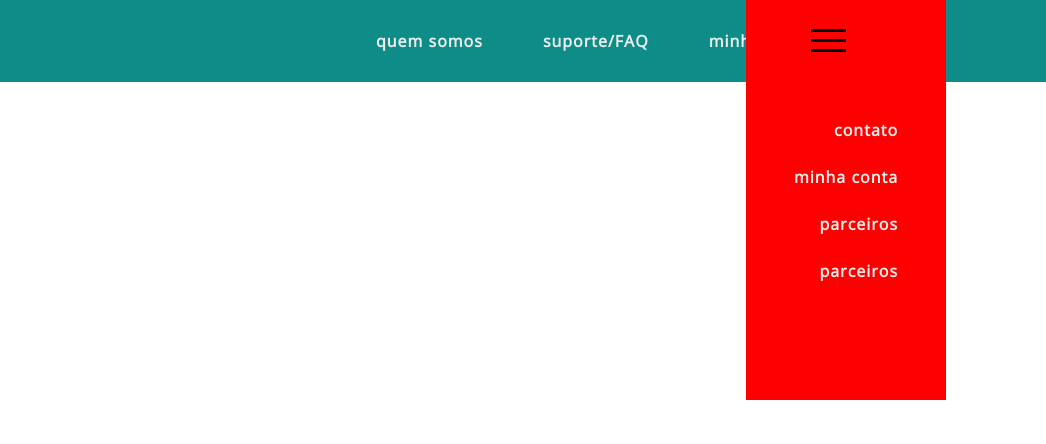
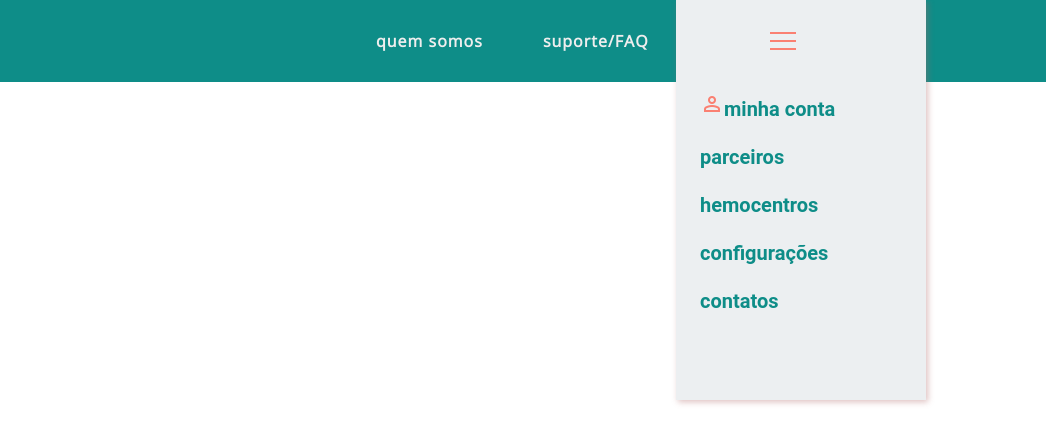
Before and after one commit to AndreiFernando/um_a_mais, a plain HTML site: page Projeto um A+/index.html in a window 1280 px wide. Shown: the full height of the page, 234-1280 px from the left. Drawn offline with nearby package versions, Linux system fonts and the light colour scheme.

Commit message:
Alterações do menu hamburguer

```diff
--- a/Projeto um A+/css/estilo.css
+++ b/Projeto um A+/css/estilo.css
@@ -53,17 +53,29 @@ nav ul li:hover a {
 }
 
 .navbar {
-    width: 200px;
+    width: 250px;
     height: 50%;
     background-color: #ff0000;
     position: fixed;
     top: 0;
-    right: 100px;
+    right: -250px;
     display: flex;
     justify-content: center;
     align-items: center;
     transition: right .8s cubic-bezier(1. 0. 0. 1);
+   }
+
+.container {
+  text-align:center;
+  /* perfect centering */
+  left:50%;
+  top:50%;
+  position: absolute;
+  transform:translate(-50%,-50%);
+  width:100%;
+  max-width:350px;
 }
+
 
 .change {
     right: 0;
@@ -80,6 +92,8 @@ nav ul li:hover a {
     flex-direction: column;
     justify-content: space-around;
 }
+
+
 
 .line {
     width: 100%;
@@ -149,3 +163,102 @@ nav ul li:hover a {
 
 
 }
+
+
+i {
+    padding:20px;
+    background: rgba(255,255,255,.75);
+    border-radius:3px;
+    color:#6fabbc;
+    transition:.25s;
+    animation: 1.25s bounce infinite;
+  }
+
+  i:hover {
+    cursor:pointer;
+    background: rgba(255,255,255,.95);
+    animation-play-state: paused;
+  }
+
+
+/* TESTE */
+
+#menu__toggle {
+    opacity: 0;
+  }
+  #menu__toggle:checked + .menu__btn > span {
+    transform: rotate(45deg);
+  }
+  #menu__toggle:checked + .menu__btn > span::before {
+    top: 0;
+    transform: rotate(0deg);
+  }
+  #menu__toggle:checked + .menu__btn > span::after {
+    top: 0;
+    transform: rotate(90deg);
+  }
+  #menu__toggle:checked ~ .menu__box {
+    left: 0 !important;
+  }
+  .menu__btn {
+    position: fixed;
+    top: 40px;
+    right: 250px;
+    width: 26px;
+    height: 26px;
+    cursor: pointer;
+    z-index: 1;
+  }
+  .menu__btn > span,
+  .menu__btn > span::before,
+  .menu__btn > span::after {
+    display: block;
+    position: absolute;
+    width: 100%;
+    height: 2px;
+    background-color: #fa8072;
+    transition-duration: .25s;
+  }
+  .menu__btn > span::before {
+    content: '';
+    top: -8px;
+  }
+  .menu__btn > span::after {
+    content: '';
+    top: 8px;
+  }
+  .menu__box {
+    display: block;
+    position: fixed;
+    top: 0;
+    right: -100%;
+    width: 250px;
+    height: 30%;
+    margin: 0 1400px;
+    padding: 80px 0;
+    list-style: none;
+    background-color: #ECEFF1;
+    box-shadow: 2px 2px 6px rgba(172, 97, 97, 0.4);
+    transition-duration: .25s;
+  }
+  .menu__item {
+    display: block;
+    padding: 12px 24px;
+    color: #0e8d88;
+    font-family: 'Roboto', sans-serif;
+    font-size: 20px;
+    font-weight: 600;
+    text-decoration: none;
+    transition-duration: .25s;
+  }
+
+
+.material-symbols-outlined {
+    color: #fa8072;
+    }
+
+
+
+  .menu__item:hover {
+    background-color: #CFD8DC;
+  }
--- a/Projeto um A+/index.html
+++ b/Projeto um A+/index.html
@@ -10,6 +10,10 @@
     <meta name="author" content="Andrei Fernando">
     <script src="https://kit.fontawesome.com/46de3b630b.js" crossorigin="anonymous"></script>
     <link rel="stylesheet" href="./css/estilo.css">
+    <!--ícones-->
+    <link rel="stylesheet" href="https://fonts.googleapis.com/css2?family=Material+Symbols+Outlined:opsz,wght,FILL,GRAD@20..48,100..700,0..1,-50..200" />
+    <!--Jquery-->
+    <script src="https://code.jquery.com/jquery-3.6.0.js" integrity="sha256-H+K7U5CnXl1h5ywQfKtSj8PCmoN9aaq30gDh27Xc0jk=" crossorigin="anonymous"></script>
     <title>Um A+</title>
 </head>
 
@@ -22,30 +26,23 @@
             <li><a href="minhaconta.html">minha conta</a></li>
         </ul>
     </nav>
-        <div class="container">
-            <header class="navbar">
-                <div class="menu">
-                    <div class="line line1"></div>
-                    <div class="line line2"></div>
-                    <div class="line line3"></div>
-                </div>
-                <ul class="nav-list">
-                    <li class="nav-item"><a href="contato.html">contato</a></li>
-                    <li class="nav-item"><a href="minhaconta.html">minha conta</a></li>
-                    <li class="nav-item"><a href="parceiros.html">parceiros</a></li>
-                    <li class="nav-item"><a href="pontosdedoacao.html">parceiros</a></li>
-                </ul>
-            </header>
-        </div>
 
+    <div class="hamburger-menu">
+        <input id="menu__toggle" type="checkbox" />
+        <label class="menu__btn" for="menu__toggle">
+          <span></span>
+        </label>
 
-<script>
+        <ul class="menu__box">
+          <li><a class="menu__item" href="#">  <span class="material-symbols-outlined">
+            person</span>minha conta</a></li>
+          <li><a class="menu__item" href="#">parceiros</a></li>
+          <li><a class="menu__item" href="#">hemocentros</a></li>
+          <li><a class="menu__item" href="#">configurações</a></li>
+          <li><a class="menu__item" href="#">contatos</a></li>
+        </ul>
+      </div>
 
-const menuIcon = document.querySelector(".menu")
-const navbar = document.querySelector(".navbar")
-menuIcon.addEventListener("click", () => {navbar.classList.toggle(".change")})
-
-</script>
 
 </body>
 
```
